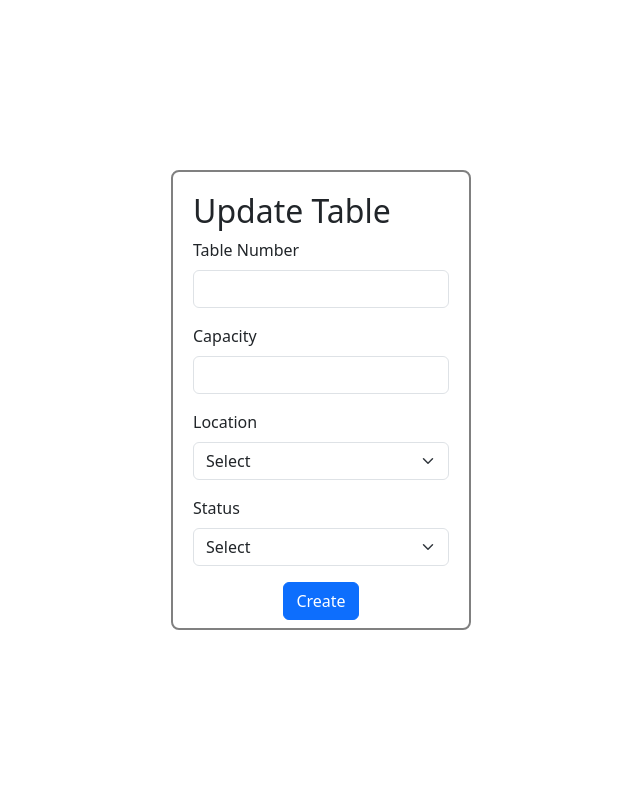
After one commit to rounak161106/restraunt_table_reservation_system, a Python web app: template templates/update_table.html in a window 1280 px wide. The commit adds this page. Shown: the whole page, without its empty margins (319-959 px from the left). Run offline with Jinja, Linux system fonts and the light colour scheme; the template is opened without the code that fills it, so the values that code supplies are empty.

Commit message:
Add some templates

```diff
--- /dev/null
+++ b/templates/update_table.html
@@ -0,0 +1,55 @@
+<!DOCTYPE html>
+<html lang="en">
+<head>
+    <meta charset="UTF-8">
+    <meta name="viewport" content="width=device-width, initial-scale=1.0">
+    <title>Update Table</title>
+    <link rel="stylesheet" href="/static/style.css">
+    <link href="https://cdn.jsdelivr.net/npm/bootstrap@5.3.8/dist/css/bootstrap.min.css" rel="stylesheet" integrity="sha384-sRIl4kxILFvY47J16cr9ZwB07vP4J8+LH7qKQnuqkuIAvNWLzeN8tE5YBujZqJLB" crossorigin="anonymous">
+    <style>
+        #form-body{
+            height: 460px;
+        }
+    </style>
+</head>
+<body>
+    <div id="main">
+        <div id="canva">
+            <div id="form-body">
+                <h2>Update Table</h2>
+                <div class="mb-3">
+                    <label for="table_number" class="form-label">Table Number</label>
+                    <input type="text" class="form-control" id="table_number">
+                </div>
+
+                <div class="mb-3">
+                    <label for="capacity" class="form-label">Capacity</label>
+                    <input type="number" class="form-control" id="capacity">
+                </div>
+
+                <div class="mb-3">
+                    <label class="form-label">Location</label>
+                    <select class="form-select" aria-label="Default select example">
+                        <option selected>Select</option>
+                        <option value="In">Indoor</option>
+                        <option value="Out">Outdoor</option>
+                    </select>
+                </div>
+
+                <div class="mb-3">
+                    <label class="form-label">Status</label>
+                    <select class="form-select" aria-label="Default select example">
+                        <option selected>Select</option>
+                        <option value="A">Available</option>
+                        <option value="NA">Not Available</option>
+                    </select>
+                </div>
+
+                <div class="text-center">
+                    <input type="submit" class="btn btn-primary" value="Create">
+                </div>
+            </div>
+        </div>
+    </div>
+</body>
+</html>
```
Also changed, not shown: templates/create_table.html (added, +47 -0 lines), templates/reserve.html (renamed from templates/update.html, +13 -13 lines).
